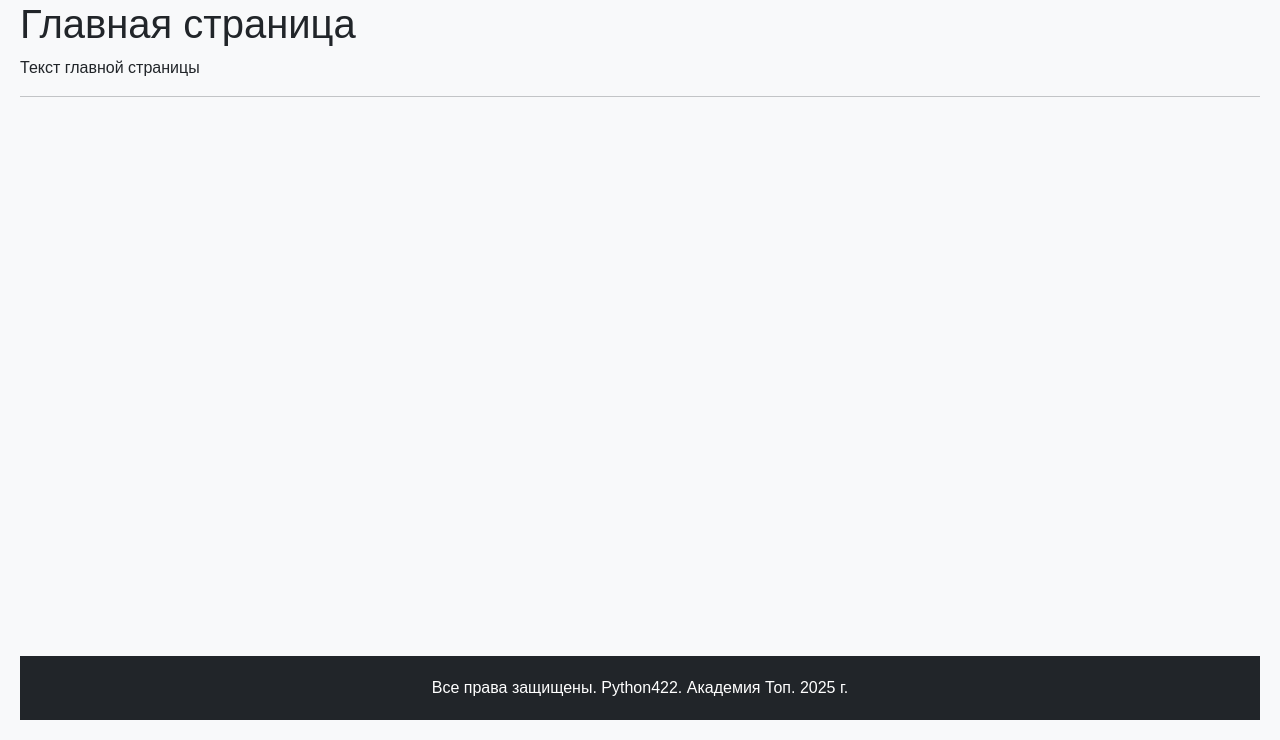
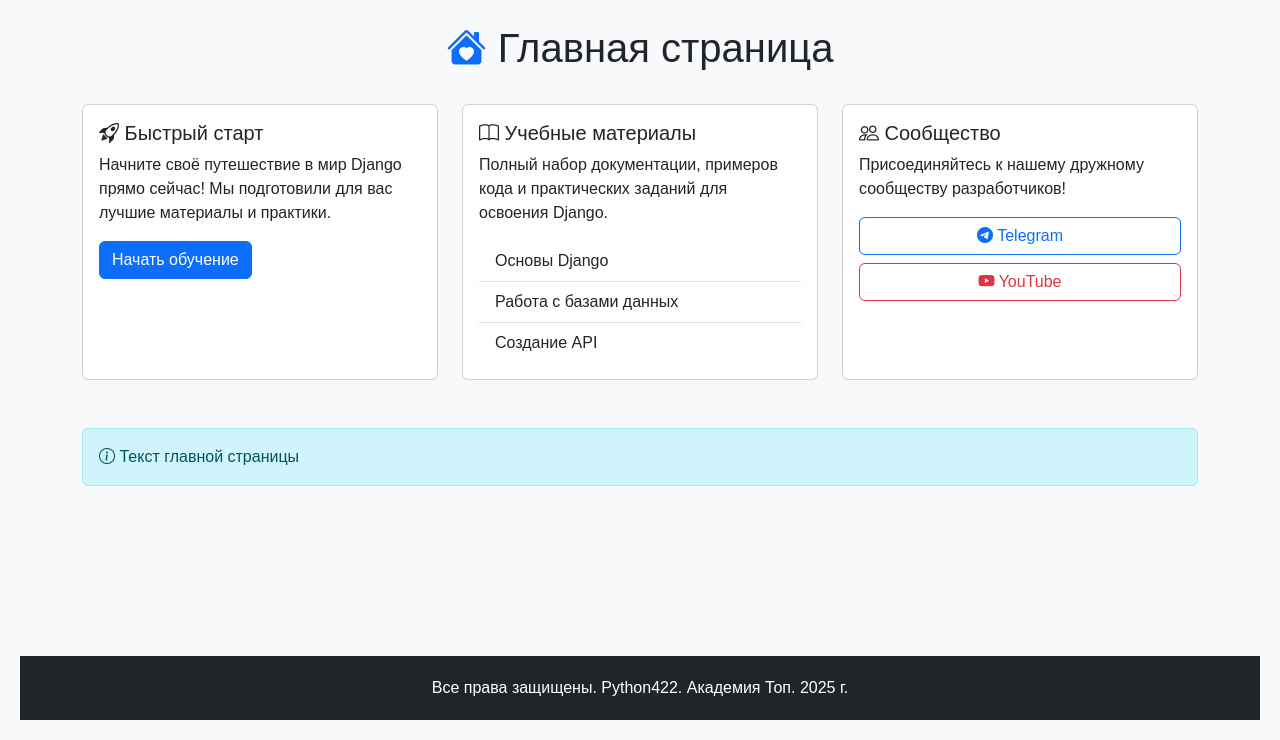
Before and after one commit to AlexMacks/python422, a Django app: page / in a window 1280 px wide. Shown: the part 60-800 px from the top of the page. Run offline with Django 5.2, Linux system fonts and the light colour scheme.

Commit message:
hw 25: добавили paginator и изменили главную страницу

```diff
--- a/python_blog/views.py
+++ b/python_blog/views.py
@@ -6,6 +6,7 @@
 from django.db.models import Count, Q, F
 from django.contrib.messages import constants as messages
 from django.contrib import messages
+from django.core.paginator import Paginator
 
 # Create your views here.
 
@@ -75,9 +76,19 @@
     else:
         posts = posts.order_by('-created_at')
 
+    # Создаем объект пагинатора, 2 поста на страницу
+    paginator = Paginator(posts, 2)
+
+    # Получаем номер текущей страницы
+    page_number = request.GET.get('page', 1)
+
+    # Получаем объект страницы
+    page_obj = paginator.get_page(page_number)
+
     context = {
         'title': 'Блог',
-        'posts': posts,
+        'posts': page_obj,  # Теперь передаем страницу вместо queryset
+        'page_obj': page_obj,  # Добавляем объект страницы в контекст
     }
 
     return render(request, 'blog.html', context)
--- a/templates/main.html
+++ b/templates/main.html
@@ -1,10 +1,69 @@
 {% extends "base.html" %}
+
 {% block title %}
-Главная страница
+{{ title }}
 {% endblock %}
+
 {% block content %}
-<h1>{{ title }}</h1>
-<p>{{ text }}</p>
-<hr>
+<div class="container mt-4">
+    <div class="row">
+        <!-- Заголовок -->
+        <div class="col-12 text-center mb-4">
+            <h1><i class="bi bi-house-heart-fill text-primary"></i> {{ title }}</h1>
+        </div>
+
+        <!-- Первая колонка -->
+        <div class="col-md-4 mb-4">
+            <div class="card h-100">
+                <div class="card-body">
+                    <h5 class="card-title"><i class="bi bi-rocket-takeoff"></i> Быстрый старт</h5>
+                    <p class="card-text">Начните своё путешествие в мир Django прямо сейчас! Мы подготовили для вас лучшие материалы и практики.</p>
+                    <a href="#" class="btn btn-primary">Начать обучение</a>
+                </div>
+            </div>
+        </div>
+
+        <!-- Вторая колонка -->
+        <div class="col-md-4 mb-4">
+            <div class="card h-100">
+                <div class="card-body">
+                    <h5 class="card-title"><i class="bi bi-book"></i> Учебные материалы</h5>
+                    <p class="card-text">Полный набор документации, примеров кода и практических заданий для освоения Django.</p>
+                    <ul class="list-group list-group-flush">
+                        <li class="list-group-item">Основы Django</li>
+                        <li class="list-group-item">Работа с базами данных</li>
+                        <li class="list-group-item">Создание API</li>
+                    </ul>
+                </div>
+            </div>
+        </div>
+
+        <!-- Третья колонка -->
+        <div class="col-md-4 mb-4">
+            <div class="card h-100">
+                <div class="card-body">
+                    <h5 class="card-title"><i class="bi bi-people"></i> Сообщество</h5>
+                    <p class="card-text">Присоединяйтесь к нашему дружному сообществу разработчиков!</p>
+                    <div class="d-grid gap-2">
+                        <button class="btn btn-outline-primary">
+                            <i class="bi bi-telegram"></i> Telegram
+                        </button>
+                        <button class="btn btn-outline-danger">
+                            <i class="bi bi-youtube"></i> YouTube
+                        </button>
+                    </div>
+                </div>
+            </div>
+        </div>
+    </div>
+
+    <!-- Дополнительная секция -->
+    <div class="row mt-4">
+        <div class="col-12">
+            <div class="alert alert-info" role="alert">
+                <i class="bi bi-info-circle"></i> {{ text|default:"Добро пожаловать на наш сайт!" }}
+            </div>
+        </div>
+    </div>
+</div>
 {% endblock %}
-<!-- main.html  шаблон. Блок content -->
```
